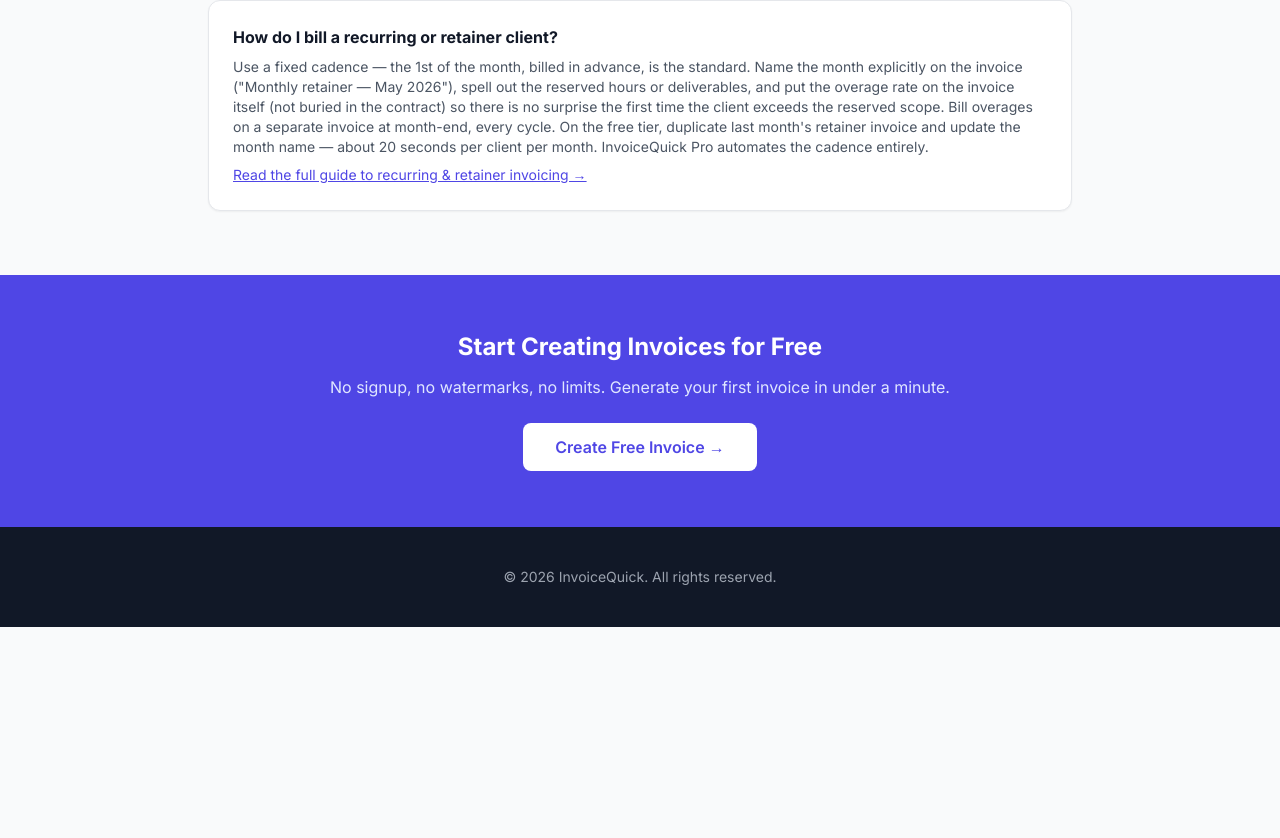
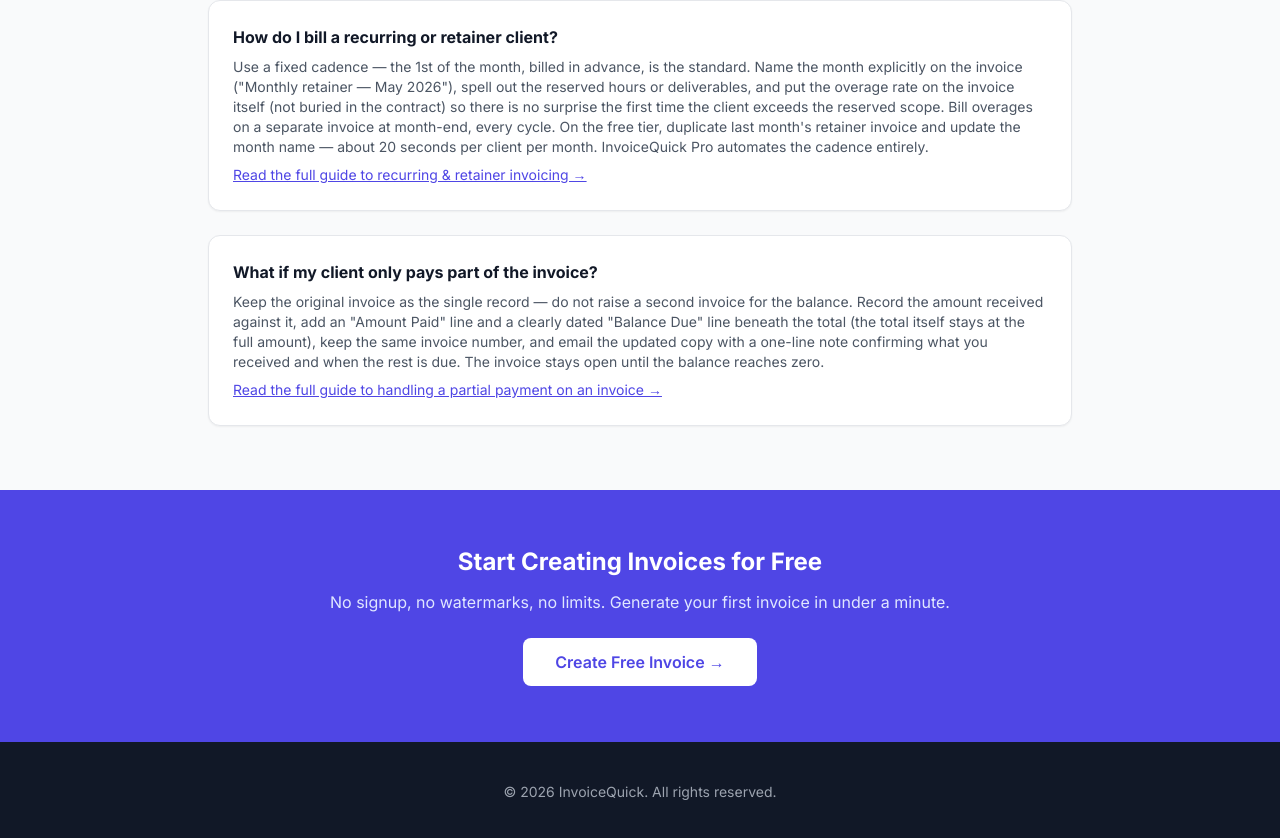
Before and after one commit to StarkTierOne/invoicequick, a Next.js app: page /free-invoice-generator in a window 1280 px wide. Shown: the part 3789-4627 px from the top of the page. Before the commit the page ends 4416 px from the top, so only its background shows below. Built offline with nearby package versions, Linux system fonts and the light colour scheme.

Commit message:
CRO/SEO: add partial-payment FAQ to /free-invoice-generator (answers a real objection, +1 FAQPage entry, internal link to new post)

```diff
--- a/src/app/free-invoice-generator/page.tsx
+++ b/src/app/free-invoice-generator/page.tsx
@@ -45,6 +45,14 @@ const pageFaqs = [
     link: {
       href: "/blog/recurring-invoices-for-freelancers",
       text: "Read the full guide to recurring & retainer invoicing →",
+    },
+  },
+  {
+    question: "What if my client only pays part of the invoice?",
+    answer: "Keep the original invoice as the single record — do not raise a second invoice for the balance. Record the amount received against it, add an \"Amount Paid\" line and a clearly dated \"Balance Due\" line beneath the total (the total itself stays at the full amount), keep the same invoice number, and email the updated copy with a one-line note confirming what you received and when the rest is due. The invoice stays open until the balance reaches zero.",
+    link: {
+      href: "/blog/partial-payment-invoice",
+      text: "Read the full guide to handling a partial payment on an invoice →",
     },
   },
 ];
```
